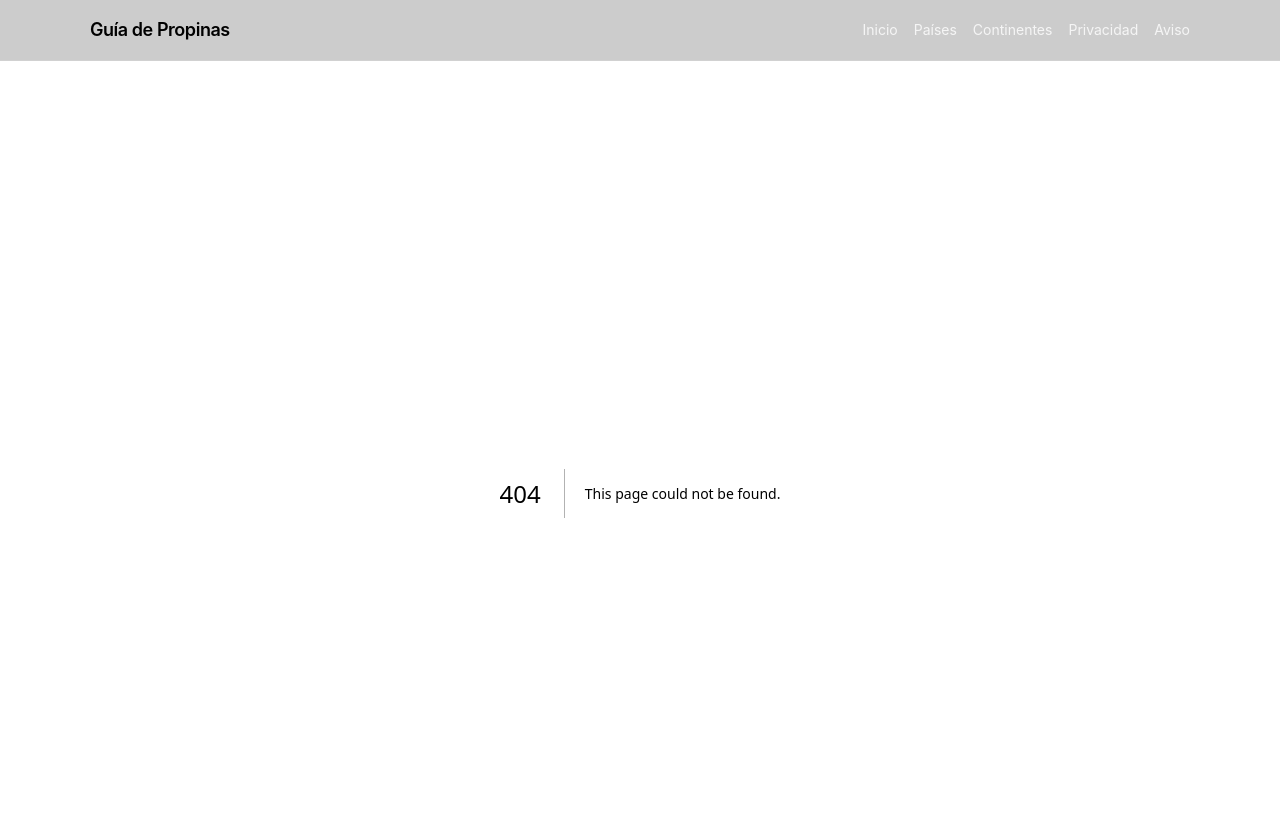
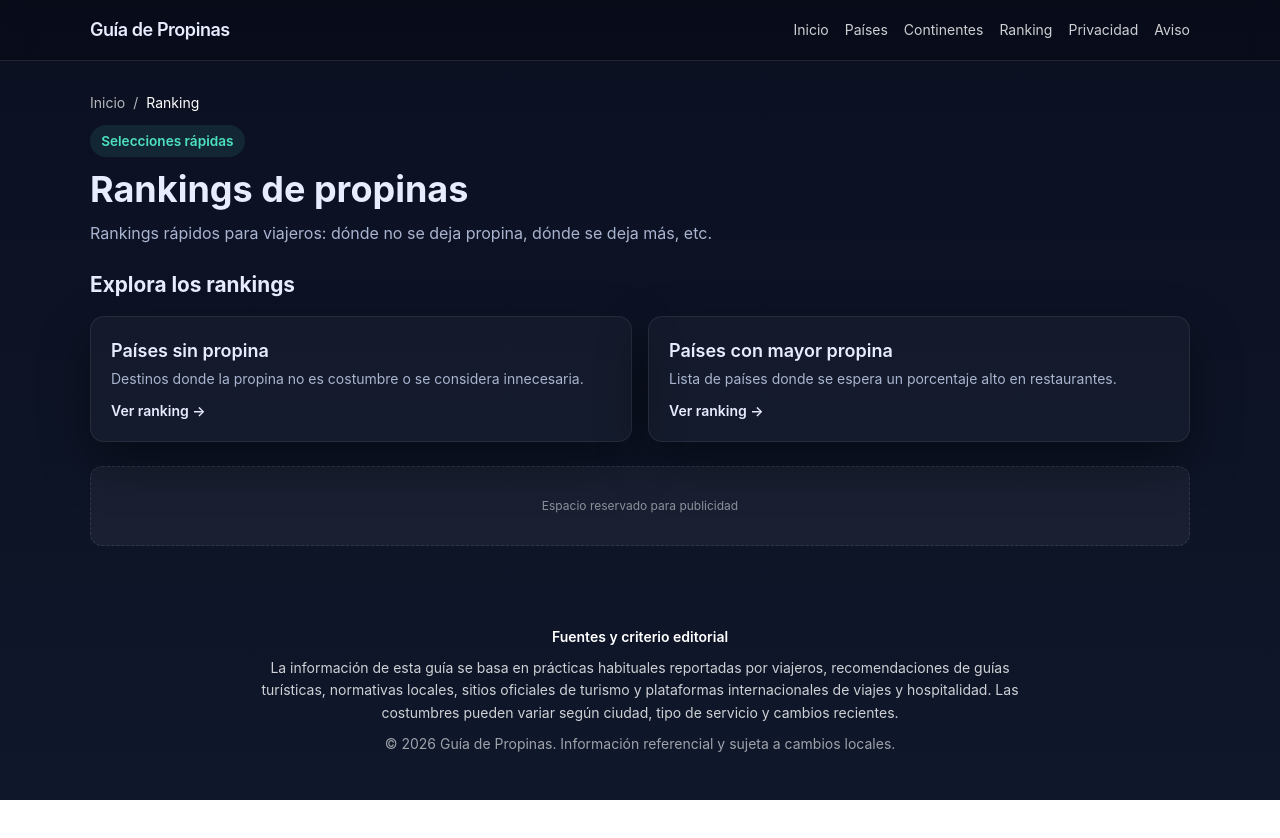
Before and after one commit to elpenultimo/guiadepropinas, a Next.js app: page /ranking in a window 1280 px wide. Before the commit this address had no page. Shown: the top 838 px of the page. After the commit the page ends 800 px from the top, so only its background shows below. Built offline with nearby package versions, Linux system fonts and the light colour scheme; no server answers.

Commit message:
Add ranking hub page (fix /ranking 404)

```diff
--- /dev/null
+++ b/app/guia/page.tsx
@@ -0,0 +1,120 @@
+import type { Metadata } from "next";
+import Link from "next/link";
+import { AdSlot } from "@/components/AdSlot";
+
+const baseUrl = process.env.NEXT_PUBLIC_SITE_URL ?? "https://guiadepropinas.vercel.app";
+const normalizedBaseUrl = baseUrl.endsWith("/") ? baseUrl.slice(0, -1) : baseUrl;
+
+const guides = [
+  {
+    href: "/guia/propina-restaurantes",
+    title: "Propina en restaurantes",
+    description: "Cuándo revisar el servicio incluido y cuánto dejar en la cuenta.",
+  },
+  {
+    href: "/guia/propina-hoteles",
+    title: "Propina en hoteles",
+    description: "Montos rápidos para maleteros, limpieza y recepción.",
+  },
+];
+
+const breadcrumbJsonLd = {
+  "@context": "https://schema.org",
+  "@type": "BreadcrumbList",
+  itemListElement: [
+    {
+      "@type": "ListItem",
+      position: 1,
+      name: "Inicio",
+      item: `${normalizedBaseUrl}/`,
+    },
+    {
+      "@type": "ListItem",
+      position: 2,
+      name: "Guías",
+      item: `${normalizedBaseUrl}/guia`,
+    },
+  ],
+};
+
+const itemListJsonLd = {
+  "@context": "https://schema.org",
+  "@type": "ItemList",
+  itemListElement: guides.map((guide, index) => ({
+    "@type": "ListItem",
+    position: index + 1,
+    name: guide.title,
+    url: `${normalizedBaseUrl}${guide.href}`,
+  })),
+};
+
+export const metadata: Metadata = {
+  title: "Guías de propinas",
+  description: "Recopilamos guías rápidas sobre propinas en hoteles y restaurantes.",
+  alternates: {
+    canonical: `${normalizedBaseUrl}/guia`,
+  },
+  openGraph: {
+    title: "Guías de propinas",
+    description: "Recopilamos guías rápidas sobre propinas en hoteles y restaurantes.",
+    url: `${normalizedBaseUrl}/guia`,
+  },
+};
+
+export default function GuiaHubPage() {
+  return (
+    <>
+      <script
+        type="application/ld+json"
+        dangerouslySetInnerHTML={{ __html: JSON.stringify(breadcrumbJsonLd) }}
+      />
+      <script
+        type="application/ld+json"
+        dangerouslySetInnerHTML={{ __html: JSON.stringify(itemListJsonLd) }}
+      />
+
+      <nav className="text-sm text-white/70 mb-3">
+        <ol className="flex items-center gap-2 flex-wrap">
+          <li className="flex items-center gap-2">
+            <Link href="/" className="hover:text-white">
+              Inicio
+            </Link>
+            <span>/</span>
+          </li>
+          <li className="text-white">Guías</li>
+        </ol>
+      </nav>
+
+      <header className="space-y-3">
+        <p className="badge">Recursos esenciales</p>
+        <h1 className="text-4xl font-bold">Guías de propinas</h1>
+        <p className="muted max-w-2xl">
+          Guías rápidas para resolver dudas comunes al dejar propina en tu viaje.
+        </p>
+      </header>
+
+      <section className="mt-6 space-y-4">
+        <h2 className="section-title">Elige una guía</h2>
+        <div className="grid-cards">
+          {guides.map((guide) => (
+            <Link
+              key={guide.href}
+              href={guide.href}
+              className="card bg-white/5 hover:border-accent/40 transition-colors flex flex-col gap-3"
+            >
+              <div className="space-y-1">
+                <p className="text-lg font-semibold">{guide.title}</p>
+                <p className="muted text-sm">{guide.description}</p>
+              </div>
+              <span className="link text-sm font-semibold">Ver guía →</span>
+            </Link>
+          ))}
+        </div>
+      </section>
+
+      <div className="mt-6">
+        <AdSlot />
+      </div>
+    </>
+  );
+}
--- /dev/null
+++ b/app/ranking/page.tsx
@@ -0,0 +1,122 @@
+import type { Metadata } from "next";
+import Link from "next/link";
+import { AdSlot } from "@/components/AdSlot";
+
+const baseUrl = process.env.NEXT_PUBLIC_SITE_URL ?? "https://guiadepropinas.vercel.app";
+const normalizedBaseUrl = baseUrl.endsWith("/") ? baseUrl.slice(0, -1) : baseUrl;
+
+const cards = [
+  {
+    href: "/ranking/paises-sin-propina",
+    title: "Países sin propina",
+    description: "Destinos donde la propina no es costumbre o se considera innecesaria.",
+  },
+  {
+    href: "/ranking/paises-mayor-propina",
+    title: "Países con mayor propina",
+    description: "Lista de países donde se espera un porcentaje alto en restaurantes.",
+  },
+];
+
+const breadcrumbJsonLd = {
+  "@context": "https://schema.org",
+  "@type": "BreadcrumbList",
+  itemListElement: [
+    {
+      "@type": "ListItem",
+      position: 1,
+      name: "Inicio",
+      item: `${normalizedBaseUrl}/`,
+    },
+    {
+      "@type": "ListItem",
+      position: 2,
+      name: "Ranking",
+      item: `${normalizedBaseUrl}/ranking`,
+    },
+  ],
+};
+
+const itemListJsonLd = {
+  "@context": "https://schema.org",
+  "@type": "ItemList",
+  itemListElement: cards.map((card, index) => ({
+    "@type": "ListItem",
+    position: index + 1,
+    name: card.title,
+    url: `${normalizedBaseUrl}${card.href}`,
+  })),
+};
+
+export const metadata: Metadata = {
+  title: "Rankings de propinas",
+  description:
+    "Rankings rápidos para viajeros: dónde no se deja propina, dónde se deja más, etc.",
+  alternates: {
+    canonical: `${normalizedBaseUrl}/ranking`,
+  },
+  openGraph: {
+    title: "Rankings de propinas",
+    description:
+      "Rankings rápidos para viajeros: dónde no se deja propina, dónde se deja más, etc.",
+    url: `${normalizedBaseUrl}/ranking`,
+  },
+};
+
+export default function RankingHubPage() {
+  return (
+    <>
+      <script
+        type="application/ld+json"
+        dangerouslySetInnerHTML={{ __html: JSON.stringify(breadcrumbJsonLd) }}
+      />
+      <script
+        type="application/ld+json"
+        dangerouslySetInnerHTML={{ __html: JSON.stringify(itemListJsonLd) }}
+      />
+
+      <nav className="text-sm text-white/70 mb-3">
+        <ol className="flex items-center gap-2 flex-wrap">
+          <li className="flex items-center gap-2">
+            <Link href="/" className="hover:text-white">
+              Inicio
+            </Link>
+            <span>/</span>
+          </li>
+          <li className="text-white">Ranking</li>
+        </ol>
+      </nav>
+
+      <header className="space-y-3">
+        <p className="badge">Selecciones rápidas</p>
+        <h1 className="text-4xl font-bold">Rankings de propinas</h1>
+        <p className="muted max-w-2xl">
+          Rankings rápidos para viajeros: dónde no se deja propina, dónde se deja más, etc.
+        </p>
+      </header>
+
+      <section className="mt-6 space-y-4">
+        <h2 className="section-title">Explora los rankings</h2>
+        <div className="grid-cards">
+          {cards.map((card) => (
+            <Link
+              key={card.href}
+              href={card.href}
+              className="card bg-white/5 hover:border-accent/40 transition-colors flex flex-col gap-3"
+            >
+              <div className="space-y-1">
+                <p className="text-lg font-semibold">{card.title}</p>
+                <p className="muted text-sm">{card.description}</p>
+              </div>
+              <span className="link text-sm font-semibold">Ver ranking →</span>
+            </Link>
+          ))}
+        </div>
+      </section>
+
+      <div className="mt-6">
+        <AdSlot />
+      </div>
+    </>
+  );
+}
--- a/components/NavBar.tsx
+++ b/components/NavBar.tsx
@@ -4,6 +4,7 @@ const links = [
   { href: "/", label: "Inicio" },
   { href: "/paises", label: "Países" },
   { href: "/continentes", label: "Continentes" },
+  { href: "/ranking", label: "Ranking" },
   { href: "/privacidad", label: "Privacidad" },
   { href: "/aviso", label: "Aviso" },
 ];
```
